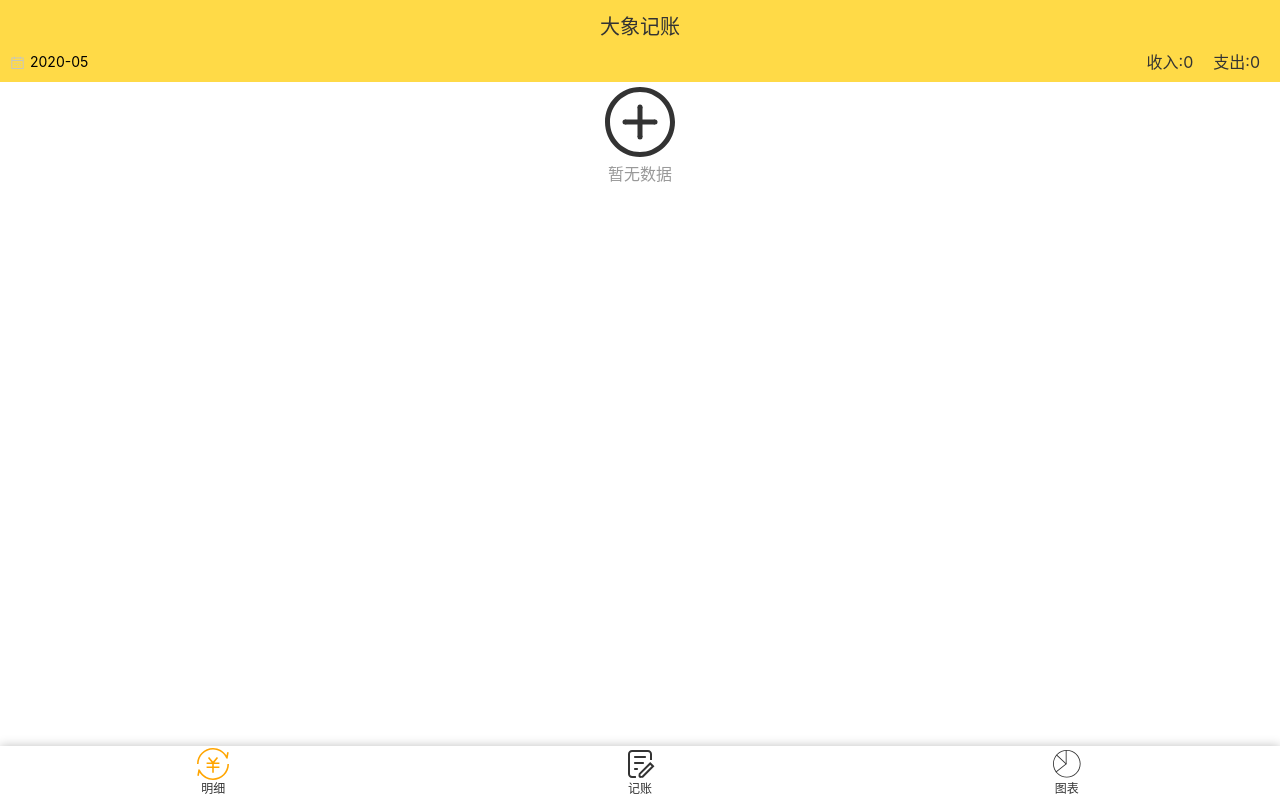
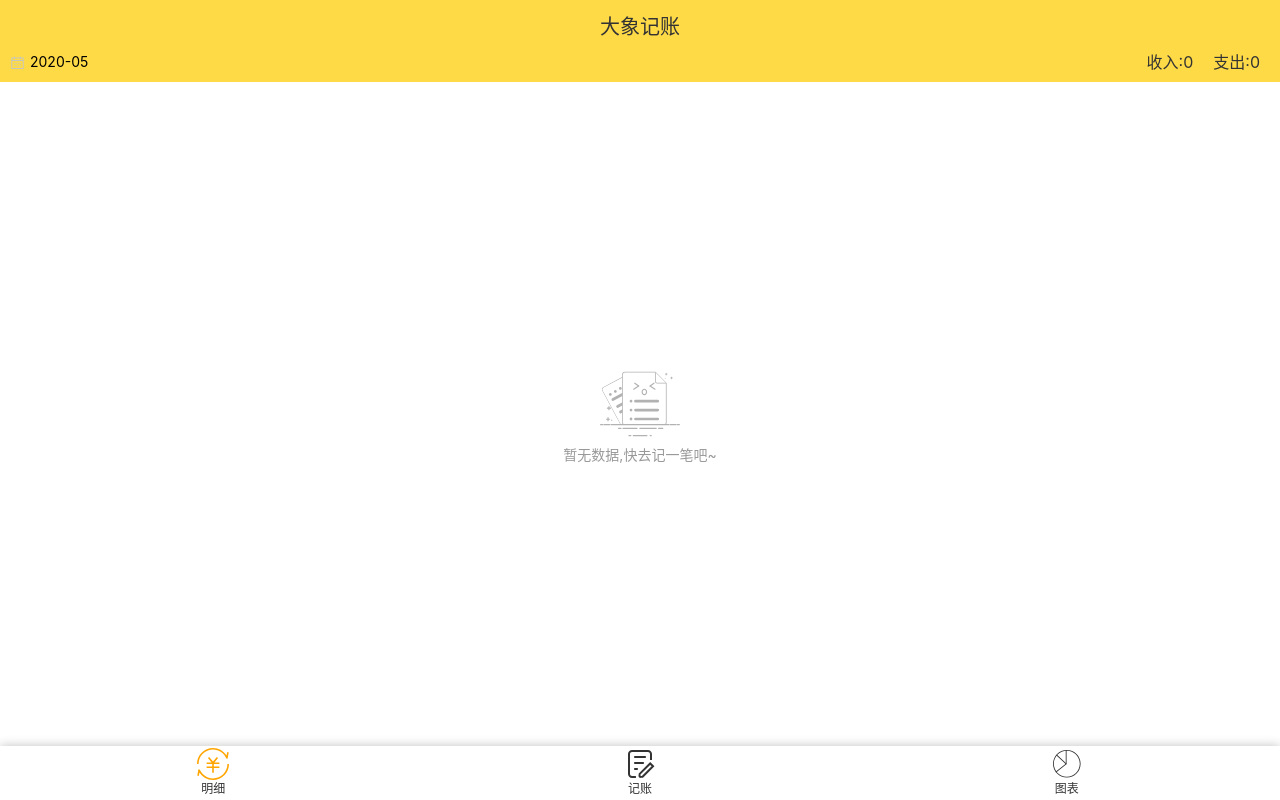
Before and after one commit to MongieLee/vue-tally, a Vue app: page /reportForm#/statistics in a window 1280 px wide. Built offline with nearby package versions, Linux system fonts and the light colour scheme.

Commit message:
暂存代码

```diff
--- a/src/views/Statistics.vue
+++ b/src/views/Statistics.vue
@@ -12,19 +12,24 @@
         </div>
       </div>
 
-      <div>
+      <div class="data-container">
         <div class="null-content" v-if="groupedList.length===0">
-          <Icon name="add" />
-          <span name="traffic">暂无数据</span>
+          <Icon name="no-data" />
+          <span name="traffic">暂无数据,快去记一笔吧~</span>
         </div>
         <div v-else>
+          <div v-for="(value,index) in paixuhoude" :key="index">
+            <span>{{getDate(index)}}</span>
+            <span>{{getDayPay(value)?`支出：${getDayPay(value)}`:null}}</span>
+            <span>{{getDayIncome(value)?`收入：${getDayIncome(value)}`:null}}</span>
             <ul>
-            <li class="list-item" v-for="(item,index) in groupedList" :key="index">
+              <li class="list-item" v-for="(item,index) in value" :key="index">
                 <Icon :name="item.selectedTag.iconName" />
                 <span class="tag-type">{{item.selectedTag.tagType}}</span>
                 <span class="amount">{{item.type==='pay'?'-'+item.amount:item.amount}}</span>
               </li>
             </ul>
+          </div>
         </div>
       </div>
     </div>
@@ -41,37 +46,111 @@ export default {
     return {
       currentM: new Date(),
       currentIncome: 0,
-      currentPay: 0
+      currentPay: 0,
+      paixuhoude: null
     };
   },
   computed: {
+    getMonth() {
+      return dayJs(this.currentM).get("month");
+    },
+    getDay() {
+      let objMap = {
+        "1": "一",
+        "2": "二",
+        "3": "三",
+        "4": "四",
+        "5": "五",
+        "6": "六",
+        "7": "七"
+      };
+      return objMap[dayJs(this.currentM).get("day")];
+    },
+
     recordList() {
       return this.$store.state.recordList;
     },
     groupedList() {
       const { recordList } = this;
+      if (recordList.length === 0) {
+        return recordList;
+      }
       this.currentPay = 0;
       this.currentIncome = 0;
-      let currentList = JSON.parse(JSON.stringify(recordList)).filter(item => {
+      let currentMonthList = JSON.parse(JSON.stringify(recordList)).filter(
+        item => {
           if (
             dayJs(item.createTime).get("month") ===
             dayJs(this.currentM).get("month")
           ) {
             return item;
           }
-      });
-
-      if (currentList.length !== 0) {
-        currentList.map(v => {
-          if (v.type === "pay") {
-            this.currentPay += parseInt(v.amount);
-          } else if (v.type === "income") {
-            this.currentIncome += parseInt(v.amount);
+        }
+      );
+      console.log(currentMonthList);
+      let xxx = [];
+      currentMonthList.map(v => {
+        let day = dayJs(v.createTime).get("date");
+        console.log(day);
+        if (!xxx[day]) {
+          xxx[day] = [];
+          xxx[day].push(v);
+        } else {
+          xxx[day].push(v);
         }
       });
+      xxx.map(w => {
+        w.sort(
+          (a, b) =>
+            dayJs(b.createTime).valueOf() - dayJs(a.createTime).valueOf()
+        );
+        w.map(k => {
+          if (k.type === "pay") {
+            this.currentPay += parseInt(k.amount);
+          } else if (k.type === "income") {
+            this.currentIncome += parseInt(k.amount);
           }
+        });
+      });
+      this.paixuhoude = xxx;
+      return this.paixuhoude;
+    }
+  },
+  methods: {
+    getDate(index){
+      let objMap = {
+        "1": "一",
+        "2": "二",
+        "3": "三",
+        "4": "四",
+        "5": "五",
+        "6": "六",
+        "7": "七"
+      };
+      if(!this.paixuhoude[index]){
+        return
+      }else{
+        console.log('星期几',dayJs(this.paixuhoude[index][0].createTime).get("day"))
+        return `${this.getMonth+1}月${index}号 星期${objMap[dayJs(this.paixuhoude[index][0].createTime).get("day")]}`
+      }
+    },
+    getDayPay(arr) {
+      if (!arr) return;
+      console.log(arr);
+      let pay = 0;
+      arr.map(v => {
+        if (v.type === "pay") pay += parseInt(v.amount);
+      });
+      return pay;
+    },
+    getDayIncome(arr) {
+      if (!arr) return;
 
-      return currentList;
+      let inCome = 0;
+      arr.map(v => {
+        if (v.type === "income") inCome += parseInt(v.amount);
+      });
+      return inCome;
     }
   },
   created() {
@@ -107,11 +186,14 @@ export default {
   justify-content: space-between;
   align-items: center;
   background-color: rgb(255, 218, 71);
-  span{
+  span {
     margin-right: 20px;
   }
 }
 
+.data-container {
+  flex-grow: 1;
+}
 .null-content {
   display: flex;
   flex-direction: column;
@@ -122,6 +204,9 @@ export default {
   .icon {
     width: 80px;
     height: 80px;
+  }
+  span {
+    font-size: 14px;
   }
 }
 
```
Also changed, not shown: src/assets/icons/no-data.svg (added). Lines whose indentation alone changed are shown as unchanged.
